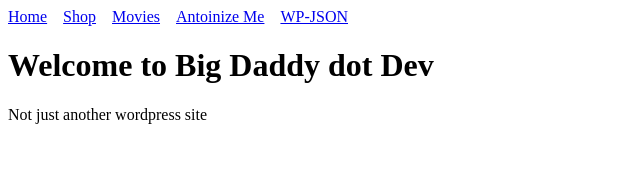
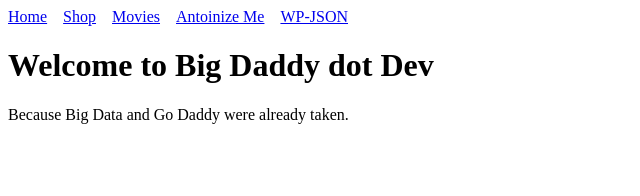
Before and after one commit to bigdaddydotdev/02-dev-bigdaddy, a SvelteKit app: page / in a window 1280 px wide. Shown: the top 196 px of the page, without its empty margins (0-640 px from the left). Built offline with nearby package versions, Linux system fonts and the light colour scheme.

Commit message:
install carbon svelte components, etc

```diff
--- a/src/routes/+page.svelte
+++ b/src/routes/+page.svelte
@@ -1,3 +1,13 @@
+<script>
+  import { Button, truncate, breakpoints } from "carbon-components-svelte";
+  import { Airplane } from "carbon-pictograms-svelte";
+</script>
+
+<Button>Primary button</Button>
+
+<Airplane />
+
+
 <h1>Welcome to Big Daddy dot Dev</h1>
 
-<p>Not just another wordpress site</p>
+<p>Because Big Data and Go Daddy were already taken.</p>
```
Also changed, not shown: src/routes/wp-api-json/+page.svelte (+2 -5 lines).
